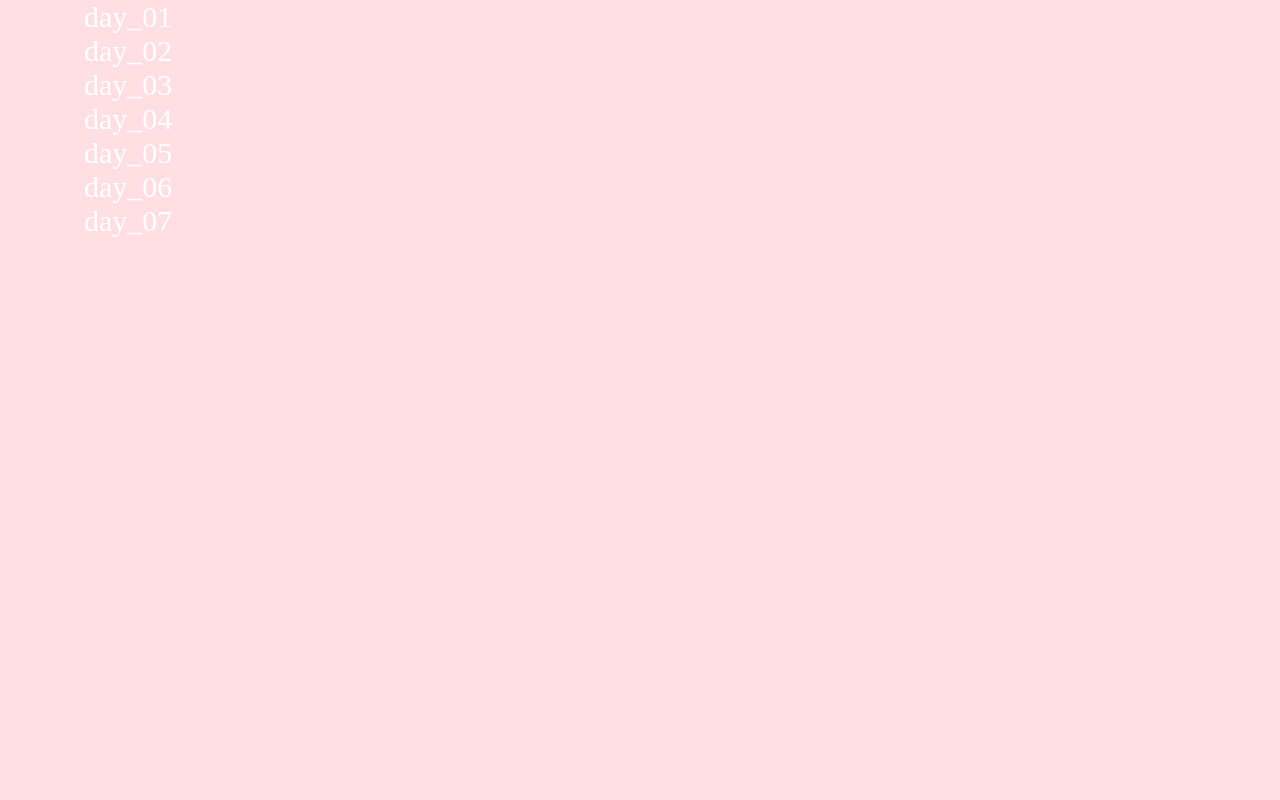
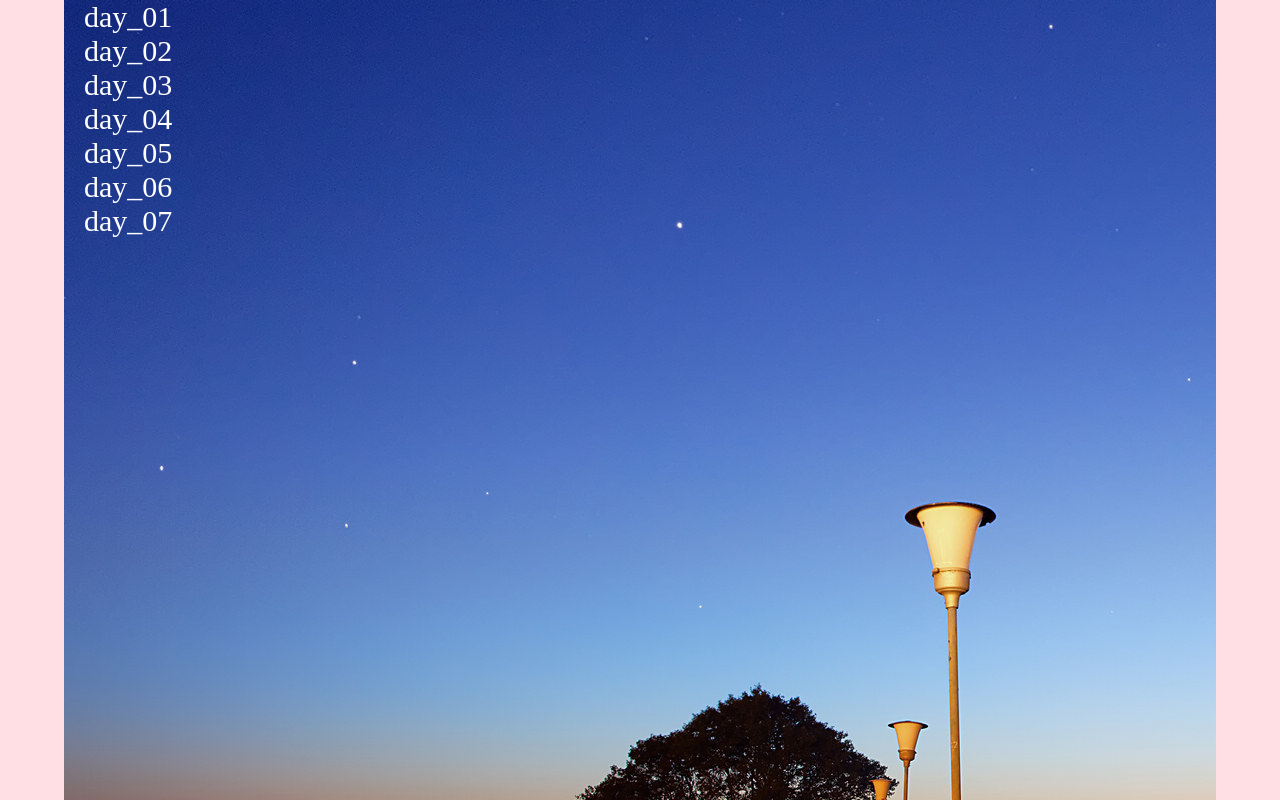
Before and after one commit to YananXu19971128/YananXu19971128.github.io, a plain HTML site: page index.html in a window 1280 px wide. Shown: the top 800 px of the page. Drawn offline with Linux system fonts and the light colour scheme.

Commit message:
Update index.css

```diff
--- a/index.css
+++ b/index.css
@@ -8,7 +8,7 @@ body{
 }
 
 .header{
-    background: url("../img/bridge.jpg") no-repeat;
+    background: url("bridge.jpg") no-repeat;
     width: 90%;
     height: 1200px;
     margin: 0 auto;
```
